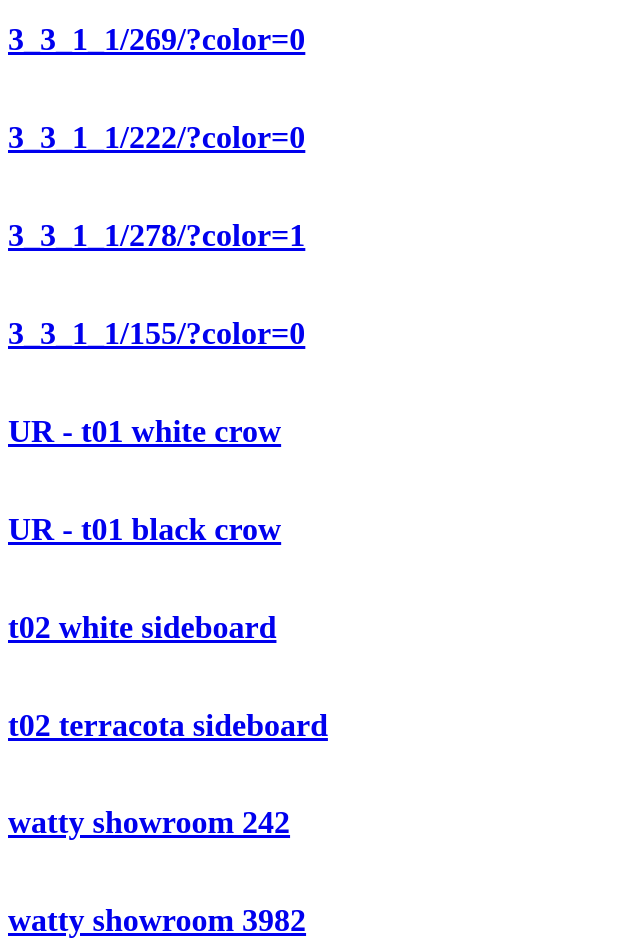
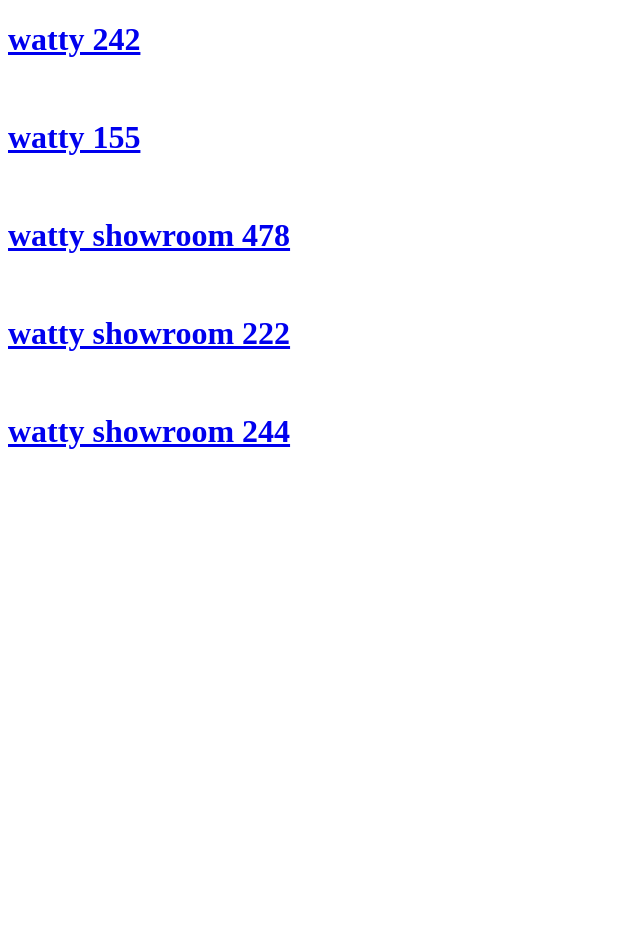
Before and after one commit to kermox/tylko-deeplinks, a plain HTML site: page index.html in a window 1280 px wide. Shown: the whole page, without its empty margins (0-640 px from the left). After the commit the page ends 800 px from the top, so only its background shows below. Drawn offline with Linux system fonts and the light colour scheme.

Commit message:
Update index.html
Wardrobe prod

```diff
--- a/index.html
+++ b/index.html
@@ -5,23 +5,27 @@
 <div >
 <div >
 
-	<h1> <a href="https://tylko.com/3_3_1_1/269/?color=0&ar=0">3_3_1_1/269/?color=0</a></h1></br>
-	<h1> <a href="https://tylko.com/3_3_1_1/222/?color=0&ar=0">3_3_1_1/222/?color=0</a></h1></br>
-	<h1> <a href="https://tylko.com/3_3_1_1/278/?color=1&ar=0">3_3_1_1/278/?color=1</a></h1></br>
-	<h1> <a href="https://tylko.com/3_3_1_1/155/?color=0&ar=0">3_3_1_1/155/?color=0</a></h1></br>
+<!-- 	<h1> <a href="https://tylko.com/3_3_1_1/269/?color=0&ar=0">3_3_1_1/269/?color=0</a></h1></br> -->
+<!-- 	<h1> <a href="https://tylko.com/3_3_1_1/222/?color=0&ar=0">3_3_1_1/222/?color=0</a></h1></br> -->
+<!-- 	<h1> <a href="https://tylko.com/3_3_1_1/278/?color=1&ar=0">3_3_1_1/278/?color=1</a></h1></br> -->
+<!-- 	<h1> <a href="https://tylko.com/3_3_1_1/155/?color=0&ar=0">3_3_1_1/155/?color=0</a></h1></br> -->
 
-<h1> <a href="https://tylko.com/shelf/1429438/?color=0&ar=0">UR - t01 white crow</a></h1></br>
-<h1> <a href="https://tylko.com/shelf/1429438/?color=1&ar=0">UR - t01 black crow</a></h1></br>
+<!-- <h1> <a href="https://tylko.com/shelf/1429438/?color=0&ar=0">UR - t01 white crow</a></h1></br> -->
+<!-- <h1> <a href="https://tylko.com/shelf/1429438/?color=1&ar=0">UR - t01 black crow</a></h1></br> -->
 
-<h1> <a href="https://tylko.com/shelf/1657817/?color=0&ar=0">t02 white sideboard</a></h1></br>
-<h1> <a href="https://tylko.com/shelf/1657820/?color=1&ar=0">t02 terracota sideboard</a></h1></br>
+<!-- <h1> <a href="https://tylko.com/shelf/1657817/?color=0&ar=0">t02 white sideboard</a></h1></br> -->
+<!-- <h1> <a href="https://tylko.com/shelf/1657820/?color=1&ar=0">t02 terracota sideboard</a></h1></br> -->
 
 <!-- <h1> <a href="https://tylko.com/wardrobe/1/?color=0&ar=0">UR - watty 1 color 0</a></h1></br> -->
 <!-- <h1> <a href="https://tylko.com/wardrobe/1/?color=1&ar=0">UR - watty 1 color 1</a></h1></br> -->
 <!-- <h1> <a href="https://tylko.com/wardrobe/2/?color=2&ar=0">UR - watty 2 color 2</a></h1></br> -->
 
-<h1> <a href="tylkoapp://wardrobe/242/?color=0&ar=0">watty showroom 242</a></h1></br>
-<h1> <a href="tylkoapp://wardrobe/3982/?color=0&ar=0">watty showroom 3982</a></h1></br>
+<h1> <a href="tylkoapp://wardrobe/242/?color=0&ar=1">watty 242</a></h1></br>
+<h1> <a href="tylkoapp://wardrobe/155/?color=0&ar=2">watty 155</a></h1></br>
+<h1> <a href="tylkoapp://wardrobe/478/?color=0&ar=0">watty showroom 478</a></h1></br>
+<h1> <a href="tylkoapp://wardrobe/222/?color=0&ar=0">watty showroom 222</a></h1></br>
+<h1> <a href="tylkoapp://wardrobe/244/?color=0&ar=0">watty showroom 244</a></h1></br>
+<!-- <h1> <a href="tylkoapp://wardrobe/3982/?color=0&ar=0">watty showroom 3982</a></h1></br> -->
 
 <!--
 <h1> <a href="https://tylko.com/shelf/bookcases/1429438/?cv=1&board=cat_all__type_all__id_4270">UR - shelf/bookcases TEST</a></h1></br> -->
```
